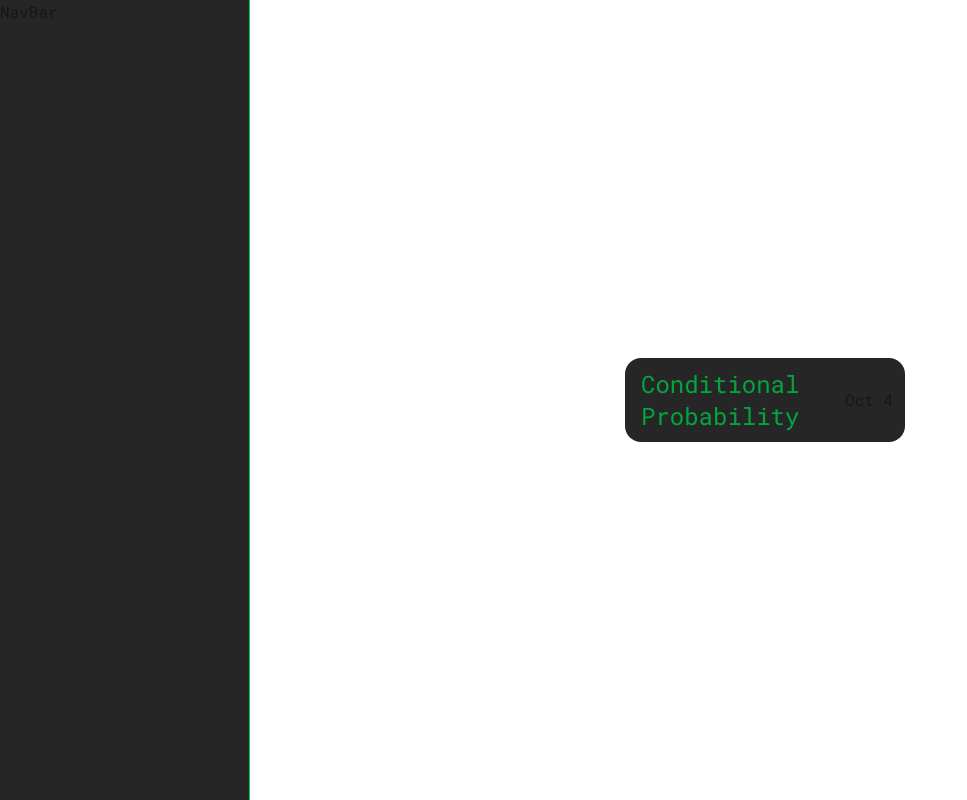
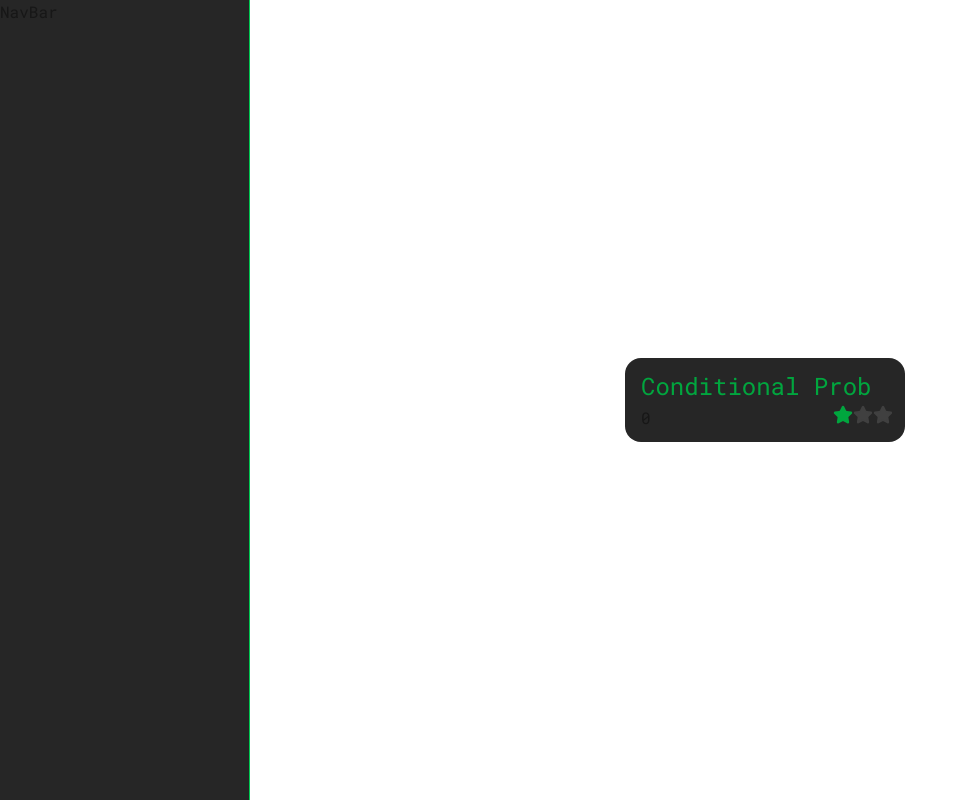
Before and after one commit to Jorgeag2004/study-stack, a Next.js app: page /test in a window 1280 px wide. Shown: the whole page, without its empty margins (0-967 px from the left). Built offline with nearby package versions, Linux system fonts and the light colour scheme.

Commit message:
Added compressed StudyCard and support from container

```diff
--- a/src/app/test/page.tsx
+++ b/src/app/test/page.tsx
@@ -6,7 +6,7 @@ export default function page(){
 
     return(
         <div className="h-[100%] w-[100%] flex justify-center items-center bg-white">
-            <LearnCardContainer compressed={true} name={"Conditional Probability"} courseName={"Probs and Sats"} courseID={"aa27363f-2ad8-462b-b6e1-e77270f35ad6"} id={"aa27363f-2ad8-462b-b6e1-e77270f35ad6"} dateCovered={"2025-10-4"} />
+            <StudyCardContainer name={"Conditional Prob"} compressed={true} courseName={"Probs and Sats"} courseID={"aa27363f-2ad8-462b-b6e1-e77270f35ad6"} id={"aa27363f-2ad8-462b-b6e1-e77270f35ad6"} starRating={1} lastReview={"2025-9-23"}/>
         </div>
     )
 }
--- a/src/components/StudyCard/StudyCardCompressed.tsx
+++ b/src/components/StudyCard/StudyCardCompressed.tsx
@@ -1,4 +1,39 @@
+import React from "react";
+import {Star} from "lucide-react";
 
-export const StudyCardCompressed = () => {
+const starIconMap: Record<number, React.ReactElement> = {
+    1:
+        (<div className={"flex absolute bottom-[17px] right-3"}>
+            <Star className={"w-5 h-5 fill-green-600 stroke-green-600"}/>
+            <Star className={"w-5 h-5 fill-neutral-700 stroke-neutral-700"}/>
+            <Star className={"w-5 h-5 fill-neutral-700 stroke-neutral-700"}/>
+        </div>),
+    2:
+        (<div className={"flex absolute bottom-[17px] right-3"}>
+            <Star className={"w-5 h-5 fill-green-600 stroke-green-600"}/>
+            <Star className={"w-5 h-5 fill-green-600 stroke-green-600"}/>
+            <Star className={"w-5 h-5 fill-neutral-700 stroke-neutral-700"}/>
+        </div>),
+    3:
+        (<div className={"flex absolute bottom-[17px] right-3"}>
+            <Star className={"w-5 h-5 fill-green-600 stroke-green-600"}/>
+            <Star className={"w-5 h-5 fill-green-600 stroke-green-600"}/>
+            <Star className={"w-5 h-5 fill-green-600 stroke-green-600"}/>
+        </div>)
+}
 
+interface StudyCardCompressedProps {
+    name: string;
+    daysSinceReview: number;
+    numStars: number;
 }
+
+export const StudyCardCompressed = (props: StudyCardCompressedProps) => {
+    return (
+        <div className="relative w-70 rounded-2xl h-21 bg-neutral-800">
+            <p className="text-2xl text-green-600 pt-3 pl-4">{props.name}</p>
+            <p  className="absolute bottom-3 pl-4">{props.daysSinceReview}</p>
+            {starIconMap[props.numStars]}
+        </div>
+    )
+}
--- a/src/components/StudyCard/StudyCardContainer.tsx
+++ b/src/components/StudyCard/StudyCardContainer.tsx
@@ -1,19 +1,27 @@
 import { StudyCard }  from './StudyCard'
 import {getDaysDiff} from "@/utils/DateUtils";
+import { StudyCardCompressed } from "@/components/StudyCard/StudyCardCompressed";
 
 interface StudyCardContainerProps {
     id: string,
     name: string,
-    couseName: string,
+    courseName: string,
     starRating: number,
     lastReview: string,
-    courseId: string
+    courseID: string,
+    compressed?: boolean,
 }
 
-export const StudyCardContainer = (props: StudyCardContainerProps) => {
-    const daysSinceReview: number = getDaysDiff(props.lastReview)
+export const StudyCardContainer = ({id, name, courseName, starRating, lastReview, courseID, compressed=false} : StudyCardContainerProps) => {
+    const daysSinceReview: number = getDaysDiff(lastReview)
+
+    if (compressed) {
+        return (
+            <StudyCardCompressed name={name} daysSinceReview={daysSinceReview} numStars={starRating} />
+        )
+    }
 
     return (
-        <StudyCard name={props.name} course={props.couseName} daysSinceReview={daysSinceReview} numStars={props.starRating} />
+        <StudyCard name={name} course={courseName} daysSinceReview={daysSinceReview} numStars={starRating} />
     )
 }
```
